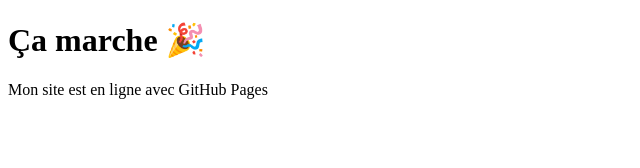
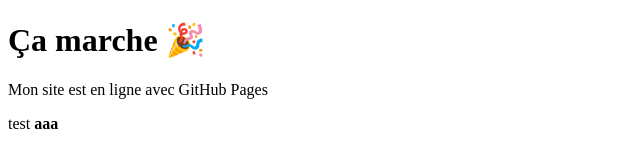
Before and after one commit to yaellgrs/yaellgrs.github.io, a plain HTML site: page index.html in a window 1280 px wide. Shown: the full height of the page, 0-640 px from the left. Drawn offline with Linux system fonts and the light colour scheme.

Commit message:
test commit

```diff
--- a/index.html
+++ b/index.html
@@ -7,5 +7,6 @@
 <body>
   <h1>Ça marche 🎉</h1>
   <p>Mon site est en ligne avec GitHub Pages</p>
+  <p> test <strong>aaa</strong></p>
 </body>
 </html>
```
